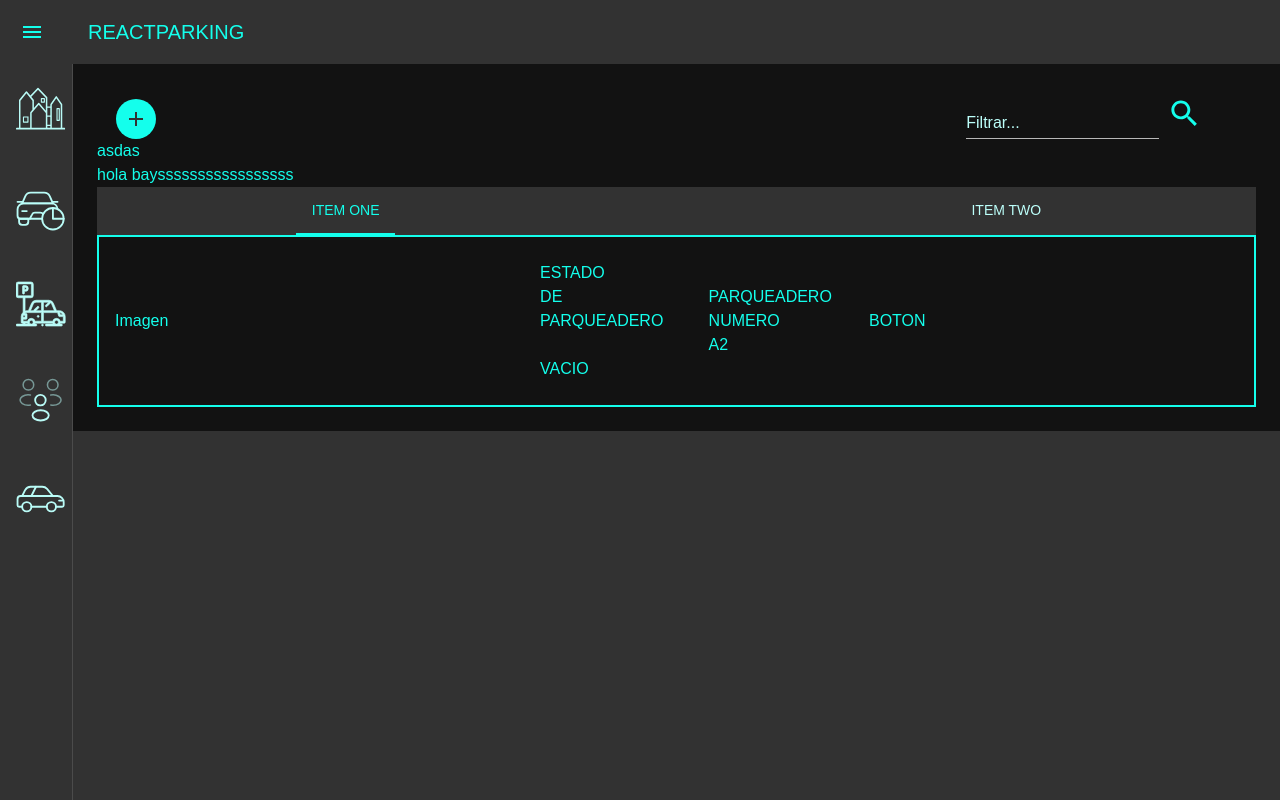
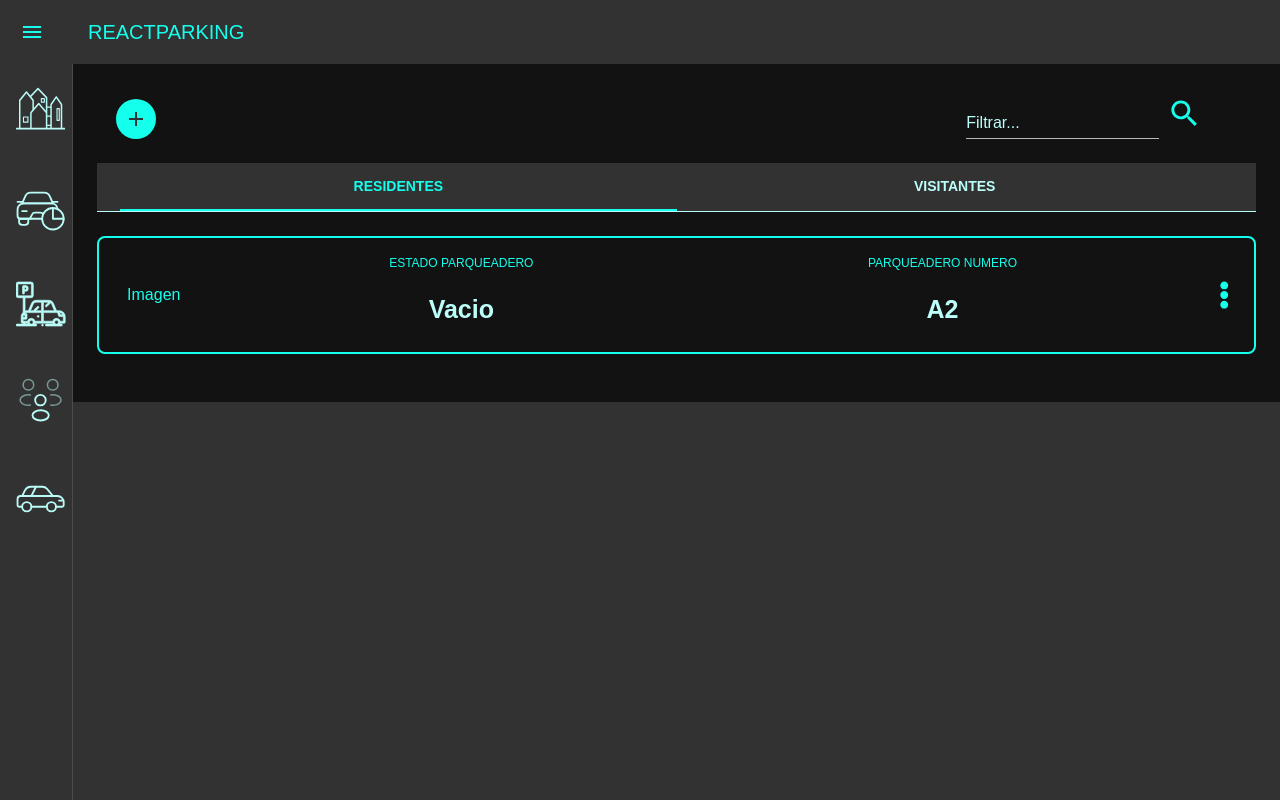
Before and after one commit to Dansora375/React-Parking-Front-end, a React (Create React App) app: page /#/Parqueadero in a window 1280 px wide. Built offline with nearby package versions, Linux system fonts and the light colour scheme; a web font is replaced by a local one; what @mui/core would draw is missing.

Commit message:
estilos listos

```diff
--- a/src/components/Parking/ItemParking.jsx
+++ b/src/components/Parking/ItemParking.jsx
@@ -1,51 +1,72 @@
+/* eslint-disable no-unused-vars */
 import React from 'react'
-import {Grid, Box} from '@mui/material';
+import {Grid, Box, IconButton} from '@mui/material';
+import { FontAwesomeIcon } from '@fortawesome/react-fontawesome';
+import styled  from 'styled-components';
+import { faEllipsisV } from '@fortawesome/free-solid-svg-icons/faEllipsisV';
 
-function ItemParking() {
+
+const Container = styled.div`
+display: flex;
+flex-direction: column;
+align-items:center;
+margin-left: 20px;
+margin-right: 20px;
+padding-bottom: 20px;
+`
+
+
+// const marginTitle= "24%"
+// const margin= "46%"
+
+function ItemParking(props) {
   return (
     <>
       <Box
       border={2}
-      borderColor='primary.main'>
+      borderColor='primary.main'
+      sx={{ borderRadius:2, my:3 }}>
       <Grid
         container
         justifyContent="space-around"
-        alignItems="center"
-      >
-        <Grid item xs={4}>
-          <Box
-          m={2}>
+        alignItems="center">
+        <Grid item xs={0}>
+          <Box m={2}>
             Imagen
           </Box>
         </Grid>
-        <Grid item xs={4}>
+        <Grid item xs={10}>
           <Grid
             container
-            justifyContent="space-around"
-            alignItems="center"
-          >
-            <Grid item xs={4}>
-              <Box
-              m={3}>
-                ESTADO DE PARQUEADERO
+            justifyContent="center"
+            alignItems="center">
+            <Grid item xs={6}>
+              <Container>
+                <Box m={2} sx={{fontSize: 12, fontWeight: '500'}}>
+                  ESTADO PARQUEADERO
                 </Box>
-              <Box
-              m={3}>
-                VACIO
+                <Box color='tertiary.main' m={0.4} sx={{fontSize: 25, fontWeight: 'Bold'}}>
+                  Vacio
                 </Box>
+              </Container>
             </Grid>
-            <Grid item xs={4}>
-               <Box>
+            <Grid item xs={6}>
+              <Container>
+                <Box m={2} sx={{fontSize: 12, fontWeight: '500'}}>
                   PARQUEADERO NUMERO
                 </Box>
-              <Box>
+                <Box color='tertiary.main' m={0.4} sx={{fontSize: 25, fontWeight: 'Bold'}}>
                   A2
                 </Box>
+              </Container>
             </Grid>
           </Grid>
         </Grid>
-        <Grid item xs={4}>
-        BOTON
+        <Grid item xs={0}>
+          <IconButton aria-label="Example" size='large'>
+            <FontAwesomeIcon icon={faEllipsisV} color='#14FFEC' />
+          </IconButton>
+
         </Grid>
       </Grid>
 
--- a/src/components/common/SearchAndAdd/SearchAndAdd.jsx
+++ b/src/components/common/SearchAndAdd/SearchAndAdd.jsx
@@ -5,7 +5,7 @@ import IconButton from '@mui/material/IconButton';
 import SearchIcon from '@mui/icons-material/Search';
 import './SearchAndAdd.css'
 
-const IconColor= "#14FFEC"
+
 
 function SearchAndAdd() {
   return (
@@ -15,32 +15,21 @@ function SearchAndAdd() {
       alignItems="flex-end"
       spacing={0} >
         <Grid item xs={8.8}>
-          <Fab aria-label="add" size="small" id="boton"
-                 >
+          <Fab aria-label="add" size="small" id="boton">
                 <AddIcon   />
             </Fab>
-
         </Grid>
-
-
         <Grid item xs={2}>
           <Box className='input-container'>
             <TextField id="standard-basic" label="Filtrar..." variant="standard"
             size="large"/>
           </Box>
-
-
-
-
             </Grid>
              <Grid item xs={1}>
               <IconButton aria-label="search">
-              <SearchIcon fontSize="large" sx={{ color: IconColor}}/>
+              <SearchIcon fontSize="large" sx={{ color:'primary.main'}}/>
               </IconButton>
             </Grid>
-
-
-
     </Grid>
 
     </>
--- a/src/components/common/TabResiOrVisi/TabResiOrVisi.jsx
+++ b/src/components/common/TabResiOrVisi/TabResiOrVisi.jsx
@@ -7,11 +7,14 @@ function TabResiOrVisi(props) {
     const handleChange = (event, newValue) => {
     setValue(newValue);
   };
+
+  const tabWidth = "24%"
+
   return (
-     <Box sx={{ width: '100%', bgcolor: 'background.main' }}>
-      <Tabs value={value} onChange={handleChange} textColor='primary' centered fullwidth>
-        <Tab label="Item One" sx={{color:"text.secondary", mr:35}} />
-        <Tab label="Item Two" sx={{color:"text.secondary",  ml:35}} />
+     <Box sx={{ width: '100%', bgcolor: 'background.main',my:3 }}>
+      <Tabs value={value} indicatorColor="primary" onChange={handleChange} textColor='primary' centered fullwidth sx={{borderBottom:1, borderColor:"tertiary.main"}}>
+        <Tab label="Residentes" sx={{color:"tertiary.main", px:tabWidth, borderColor:"tertiary.main", fontWeight: 'Bold'}} />
+        <Tab label="Visitantes" sx={{color:"tertiary.main",  px:tabWidth,fontWeight: 'Bold' }} />
 
       </Tabs>
     </Box>
--- a/src/themes/muiThemes.js
+++ b/src/themes/muiThemes.js
@@ -15,11 +15,13 @@ export const darkTheme  = createTheme({
     mode:'dark',
     primary: {
       main: '#14FFEC',
-      light:'#BCFFFA',
       contrastText:'#e5e8ec'
     },
     secondary: {
       main: '#0D7377'
+    },
+    tertiary:{
+      main:'#BCFFFA',
     },
     background:{
       main: '#323232'
--- a/src/views/Parking/Parking.jsx
+++ b/src/views/Parking/Parking.jsx
@@ -9,17 +9,8 @@ function Parking() {
   return (
     <>
       <SearchAndAdd></SearchAndAdd>
-      <Grid>
-        asdas
-        <Box
-        color='primary.main'>
-          hola baysssssssssssssssss
-        </Box>
-      </Grid>
       <TabResiOrVisi></TabResiOrVisi>
-
       <ItemParking>
-
       </ItemParking>
     </>
   )
```
Also changed, not shown: src/components/icons/Options.jsx (added, +24 -0 lines). Lines whose indentation alone changed are shown as unchanged.
